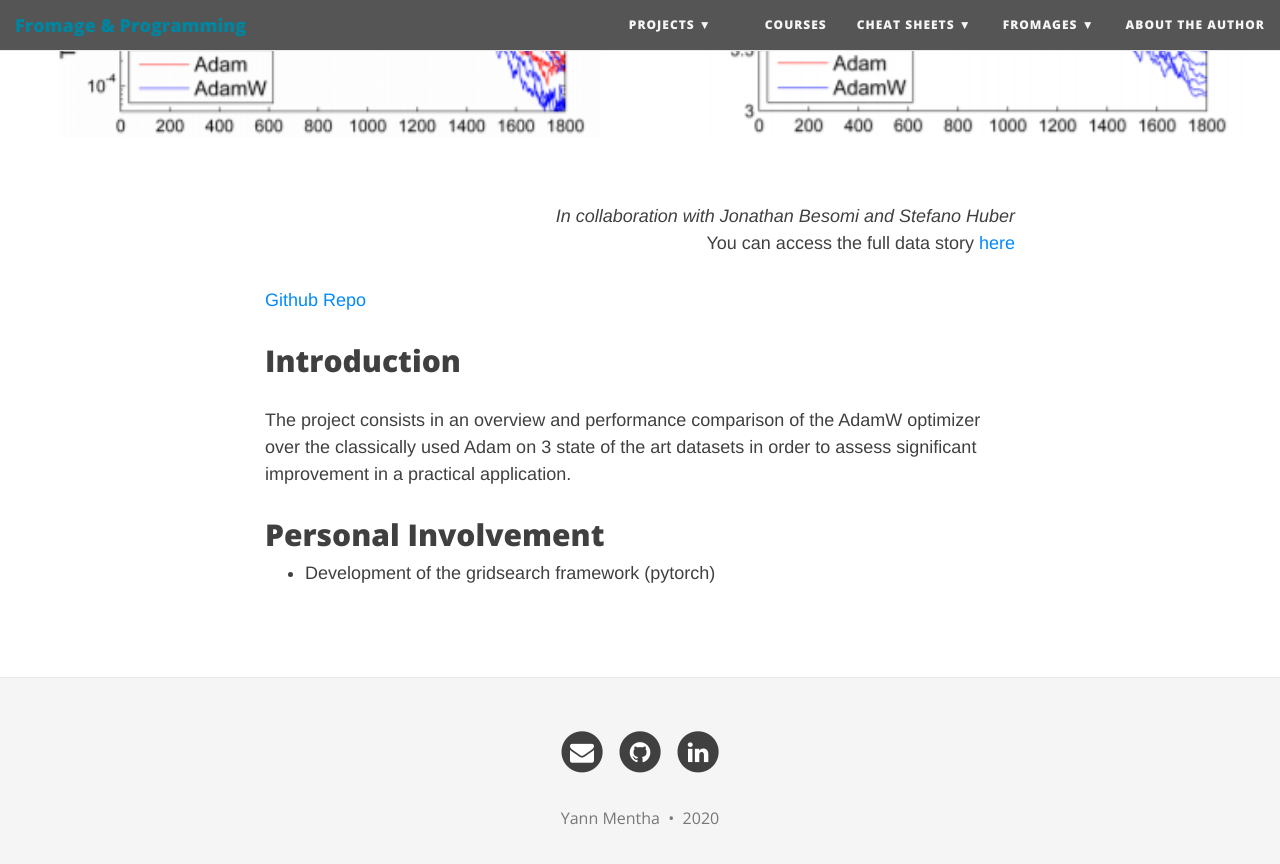
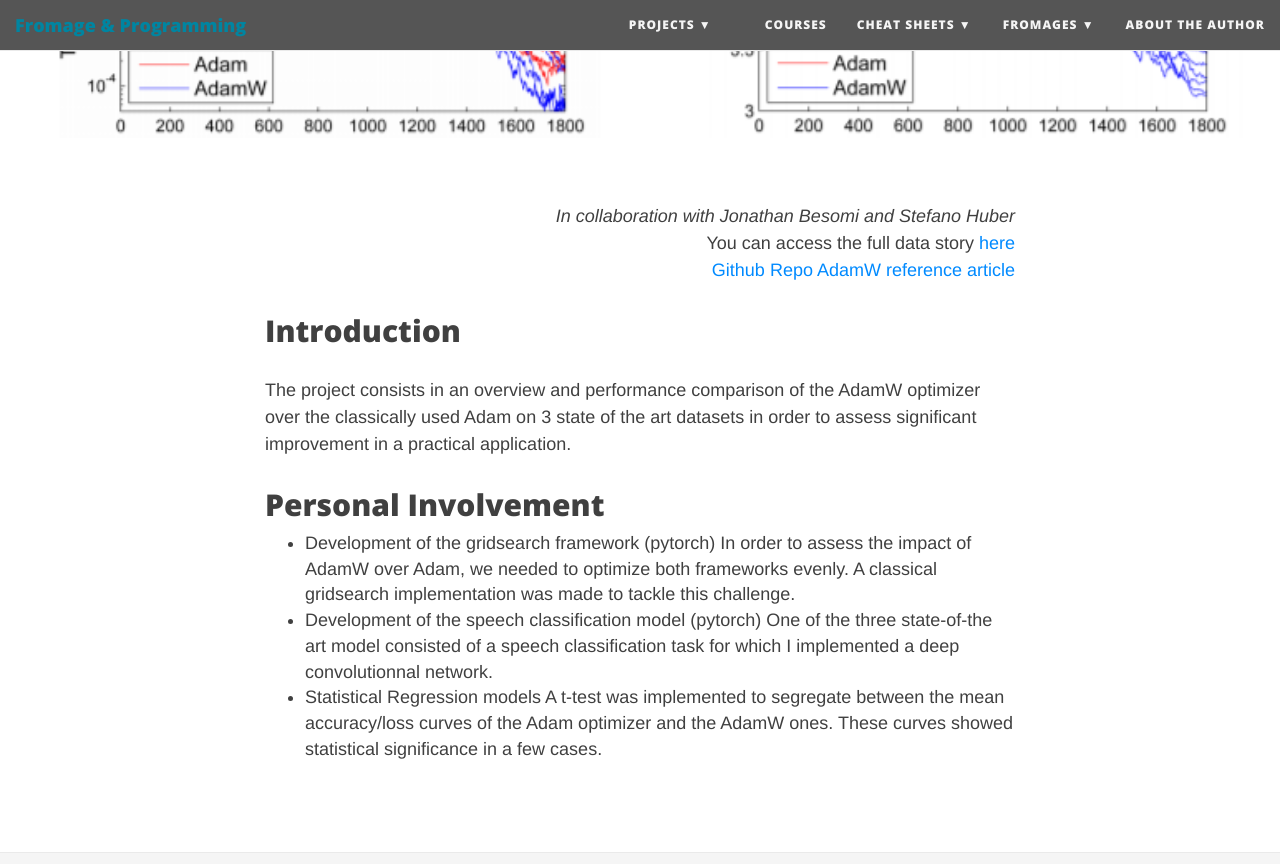
Before and after one commit to ymentha14/ymentha14.github.io, a Jekyll site: the page built from _posts/projects/2010-10-10-adamw.md, in a window 1280 px wide and 900 px high, scrolled down 351 px. Shown: the top 864 px of the window. Built offline with Jekyll 4.4.1, drawn with Linux system fonts in a browser that asks for light colours; nearby versions of some CDN libraries.

Commit message:
updated adamw description

```diff
--- a/_posts/projects/2010-10-10-adamw.md
+++ b/_posts/projects/2010-10-10-adamw.md
@@ -4,12 +4,18 @@ title: From Adam to W
 bigimg: /img/adamw.png
 ---
 <p align="right">
-<i>In collaboration with Jonathan Besomi and Stefano Huber</i><br>You can access the full data story <a href="https://drive.google.com/file/d/1pAmokAby9SHlZAhV0zT6Fft69-jq3gVP/view?usp=sharing"> here </a><br></p>
+<i>In collaboration with Jonathan Besomi and Stefano Huber</i><br>You can access the full data story <a href="https://drive.google.com/file/d/1pAmokAby9SHlZAhV0zT6Fft69-jq3gVP/view?usp=sharing"> here </a><br>
 <a href="https://github.com/ymentha14/FromAdamtoW">Github Repo </a>
-
+<a href="https://www.fast.ai/2018/07/02/adam-weight-decay/">AdamW reference article </a>
+</p>
 ## Introduction
 The project consists in an overview and performance comparison of the AdamW optimizer over the classically used Adam on 3 state of the art datasets in order to assess significant improvement in a practical application.
 
 ## Personal Involvement
 
 * Development of the gridsearch framework (pytorch)
+In order to assess the impact of AdamW over Adam, we needed to optimize both frameworks evenly. A classical gridsearch implementation was made to tackle this challenge.
+* Development of the speech classification model (pytorch)
+One of the three state-of-the art model consisted of a speech classification task for which I implemented a deep convolutionnal network.
+* Statistical Regression models
+A t-test was implemented to segregate between the mean accuracy/loss curves of the Adam optimizer and the AdamW ones. These curves showed statistical significance in a few cases.
```
